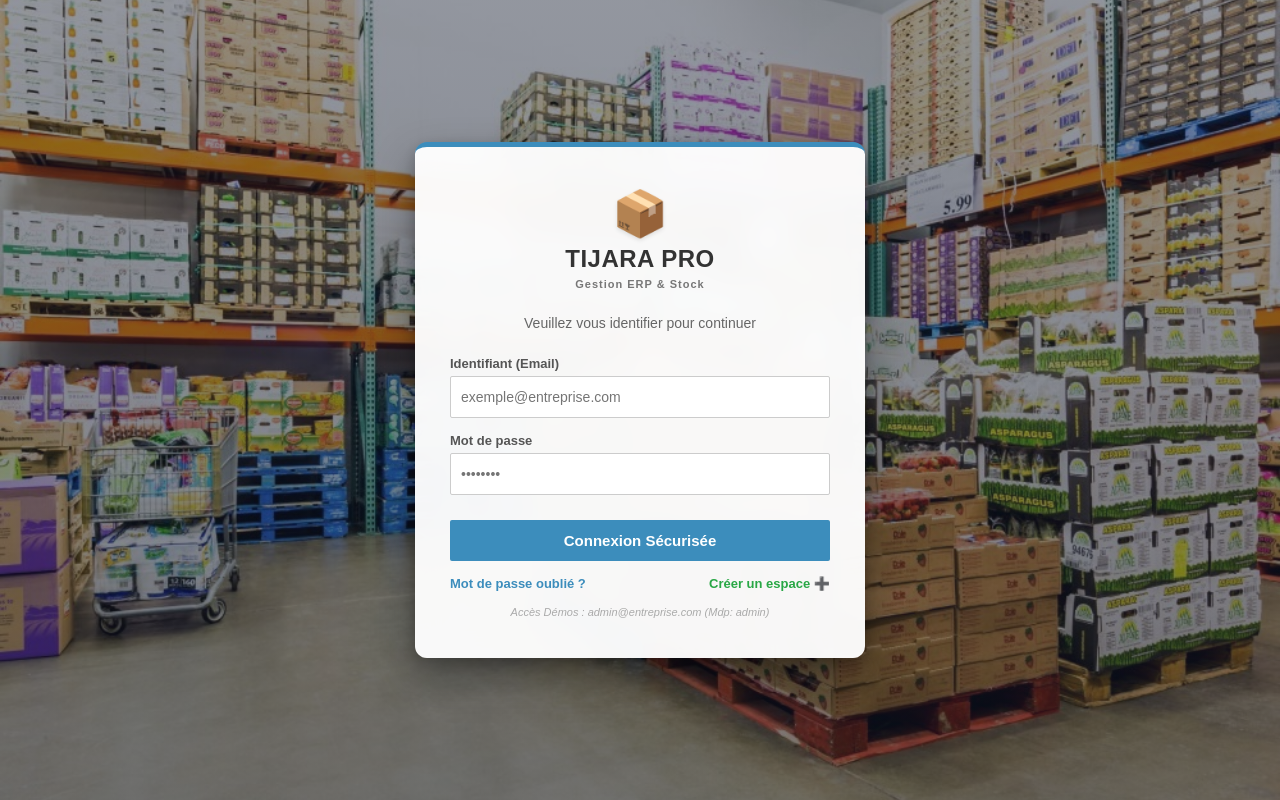
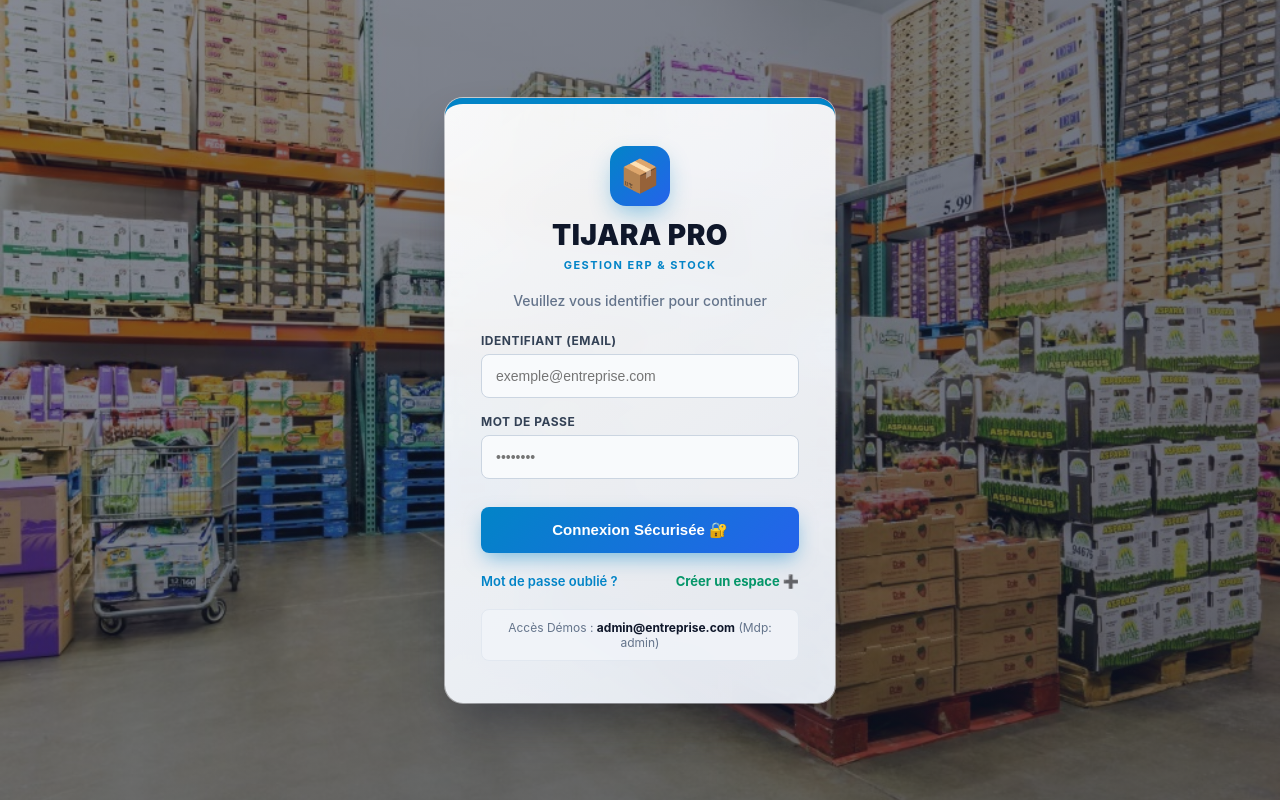
Before and after one commit to momedelkh/gestion-stock, a React (Create React App) app in the folder frontend/: page / in a window 1280 px wide. Built offline with nearby package versions, Linux system fonts and the light colour scheme; the HTML template or start-up script is replaced by a standard one.

Commit message:
style: enhance login card with colorful glassmorphic design

```diff
--- a/frontend/src/index.css
+++ b/frontend/src/index.css
@@ -190,12 +190,24 @@ code {
   display: flex !important;
   justify-content: center !important;
   align-items: center !important;
-  background-image: linear-gradient(rgba(15, 23, 42, 0.45), rgba(15, 23, 42, 0.55)), url('./background-login.jpg') !important;
+  background-image: linear-gradient(135deg, rgba(15, 23, 42, 0.5), rgba(15, 23, 42, 0.65)), url('./background-login.jpg') !important;
   background-position: center center !important;
   background-size: cover !important;
   background-repeat: no-repeat !important;
   background-attachment: fixed !important;
-  font-family: Arial, sans-serif !important;
+  font-family: -apple-system, BlinkMacSystemFont, 'Segoe UI', Roboto, sans-serif !important;
   box-sizing: border-box !important;
   padding: 20px !important;
 }
+
+/* Micro-interactions & animations pour la carte de connexion */
+.login-box input:focus {
+  border-color: #0284c7 !important;
+  background: #ffffff !important;
+  box-shadow: 0 0 0 4px rgba(2, 132, 199, 0.15) !important;
+}
+
+.login-box a:hover {
+  text-decoration: underline !important;
+  opacity: 0.9;
+}
--- a/frontend/src/pages/Login.js
+++ b/frontend/src/pages/Login.js
@@ -80,9 +80,11 @@ function Login() {
             <div className="login-box" style={box}>
 
                 <div style={brandSection}>
-                    <div style={icon}>📦</div>
+                    <div style={iconBadge}>
+                        <span style={{ fontSize: "32px" }}>📦</span>
+                    </div>
                     <h1 style={titleBold}>{isRegistering ? "Création Espace" : "TIJARA PRO"}</h1>
-                    <h2 style={titleSmall}>{isRegistering ? "Enregistrer une entreprise" : "Gestion ERP & Stock"}</h2>
+                    <h2 style={titleSmall}>{isRegistering ? "Enregistrer une entreprise" : "GESTION ERP & STOCK"}</h2>
                 </div>
 
                 <p style={subtitle}>
@@ -140,21 +142,21 @@ function Login() {
                         </div>
 
                         <button
-                          style={{...button, backgroundColor: "#28a745"}}
+                          style={successButton}
                           onClick={register}
-                          onMouseOver={(e) => e.currentTarget.style.backgroundColor = "#218838"}
-                          onMouseOut={(e) => e.currentTarget.style.backgroundColor = "#28a745"}
+                          onMouseOver={(e) => e.currentTarget.style.transform = "translateY(-1px)"}
+                          onMouseOut={(e) => e.currentTarget.style.transform = "none"}
                         >
-                            Créer mon Espace
+                            Créer mon Espace 🚀
                         </button>
 
-                        <div style={{ marginTop: "15px", textAlign: "center" }}>
+                        <div style={{ marginTop: "18px", textAlign: "center" }}>
                             <a
                                 href="#"
                                 onClick={(e) => { e.preventDefault(); setIsRegistering(false); setError(""); }}
                                 style={linkStyle}
                             >
-                                Retour à la Connexion
+                                ← Retour à la Connexion
                             </a>
                         </div>
                     </>
@@ -185,10 +187,10 @@ function Login() {
                         <button
                           style={button}
                           onClick={login}
-                          onMouseOver={(e) => e.currentTarget.style.backgroundColor = "#367fa9"}
-                          onMouseOut={(e) => e.currentTarget.style.backgroundColor = "#3c8dbc"}
+                          onMouseOver={(e) => e.currentTarget.style.transform = "translateY(-1px)"}
+                          onMouseOut={(e) => e.currentTarget.style.transform = "none"}
                         >
-                            Connexion Sécurisée
+                            Connexion Sécurisée 🔐
                         </button>
 
                         <div style={footerLogin}>
@@ -206,15 +208,15 @@ function Login() {
                             <a
                                 href="#"
                                 onClick={(e) => { e.preventDefault(); setIsRegistering(true); setError(""); }}
-                                style={{ ...linkStyle, color: "#28a745" }}
+                                style={{ ...linkStyle, color: "#059669", fontWeight: "700" }}
                             >
                                 Créer un espace ➕
                             </a>
                         </div>
 
-                        <span style={{...demoText, display:"block", marginTop:"15px", textAlign:"center"}}>
-                            Accès Démos : admin@entreprise.com (Mdp: admin)
-                        </span>
+                        <div style={demoBox}>
+                            Accès Démos : <strong style={{ color: "#0f172a" }}>admin@entreprise.com</strong> (Mdp: admin)
+                        </div>
                     </>
                 )}
             </div>
@@ -222,10 +224,10 @@ function Login() {
     );
 }
 
-/* 🎨 STYLES : DESIGN CORPORATE / ADMIN LTE */
+/* 🎨 STYLES : PREMIUM MODERN GLASSMORPHISM & TIJARA PRO THEME */
 
 const footerLogin = {
-    marginTop: "15px",
+    marginTop: "20px",
     display: "flex",
     justifyContent: "space-between",
     alignItems: "center"
@@ -233,16 +235,21 @@ const footerLogin = {
 
 const linkStyle = {
     fontSize: "13px",
-    color: "#3c8dbc",
+    color: "#0284c7",
     textDecoration: "none",
-    fontWeight: "bold",
-    transition: "color 0.2s",
+    fontWeight: "600",
+    transition: "all 0.2s ease"
 };
 
-const demoText = {
-    fontSize: "11px",
-    color: "#aaa",
-    fontStyle: "italic"
+const demoBox = {
+    fontSize: "12px",
+    color: "#64748b",
+    background: "rgba(241, 245, 249, 0.85)",
+    border: "1px solid #e2e8f0",
+    borderRadius: "8px",
+    padding: "10px 12px",
+    marginTop: "20px",
+    textAlign: "center"
 };
 
 const container = {
@@ -251,106 +258,136 @@ const container = {
     display: "flex",
     justifyContent: "center",
     alignItems: "center",
-    backgroundImage: `linear-gradient(rgba(15, 23, 42, 0.45), rgba(15, 23, 42, 0.55)), url(${bgImage})`,
+    backgroundImage: `linear-gradient(135deg, rgba(15, 23, 42, 0.5), rgba(15, 23, 42, 0.65)), url(${bgImage})`,
     backgroundPosition: "center",
     backgroundSize: "cover",
     backgroundRepeat: "no-repeat",
     backgroundAttachment: "fixed",
-    fontFamily: "Arial, sans-serif",
+    fontFamily: "-apple-system, BlinkMacSystemFont, 'Segoe UI', Roboto, Helvetica, Arial, sans-serif",
     boxSizing: "border-box",
     padding: "20px"
 };
 
 const box = {
-    background: "rgba(255, 255, 255, 0.96)",
-    backdropFilter: "blur(12px)",
-    WebkitBackdropFilter: "blur(12px)",
-    padding: "40px 35px",
-    borderRadius: "12px",
+    background: "linear-gradient(145deg, rgba(255, 255, 255, 0.95), rgba(240, 246, 255, 0.92))",
+    backdropFilter: "blur(20px)",
+    WebkitBackdropFilter: "blur(20px)",
+    padding: "42px 36px",
+    borderRadius: "18px",
     textAlign: "center",
-    width: "380px",
-    maxWidth: "90%",
-    boxShadow: "0 20px 40px rgba(0, 0, 0, 0.35), 0 5px 15px rgba(0, 0, 0, 0.2)",
-    borderTop: "5px solid #3c8dbc"
+    width: "390px",
+    maxWidth: "92%",
+    boxShadow: "0 25px 50px -12px rgba(15, 23, 42, 0.45), 0 0 0 1px rgba(255, 255, 255, 0.6)",
+    borderTop: "6px solid #0284c7",
+    boxSizing: "border-box"
 };
 
 const brandSection = {
-    marginBottom: "25px"
+    marginBottom: "20px"
 };
 
-const icon = {
-    fontSize: "45px",
-    textShadow: "0 2px 4px rgba(0,0,0,0.1)",
-    marginBottom: "5px"
+const iconBadge = {
+    width: "60px",
+    height: "60px",
+    margin: "0 auto 12px auto",
+    borderRadius: "16px",
+    background: "linear-gradient(135deg, #0284c7 0%, #2563eb 100%)",
+    display: "flex",
+    justifyContent: "center",
+    alignItems: "center",
+    boxShadow: "0 10px 25px -5px rgba(2, 132, 199, 0.45)"
 };
 
 const titleBold = {
-    color: "#333",
-    fontSize: "24px",
+    color: "#0f172a",
+    fontSize: "28px",
     margin: "0",
     fontWeight: "900",
     letterSpacing: "0.5px"
 };
 
 const titleSmall = {
-    color: "#777",
+    color: "#0284c7",
     fontSize: "11px",
-    margin: "5px 0 0 0",
-    letterSpacing: "1px"
+    margin: "6px 0 0 0",
+    fontWeight: "700",
+    letterSpacing: "1.5px"
 };
 
 const subtitle = {
-    color: "#666",
+    color: "#64748b",
     fontSize: "14px",
-    marginBottom: "25px",
-    fontWeight: "normal"
+    marginBottom: "24px",
+    fontWeight: "500"
 };
 
 const inputContainer = {
-    marginBottom: "15px",
+    marginBottom: "16px",
     textAlign: "left"
 };
 
 const label = {
     display: "block",
-    marginBottom: "5px",
-    fontSize: "13px",
-    color: "#555",
-    fontWeight: "bold"
+    marginBottom: "6px",
+    fontSize: "12px",
+    color: "#334155",
+    fontWeight: "700",
+    textTransform: "uppercase",
+    letterSpacing: "0.5px"
 };
 
 const input = {
     width: "100%",
-    padding: "12px 10px",
-    boxSizing: "border-box", // Very necessary
-    borderRadius: "2px",
-    border: "1px solid #ccc",
+    padding: "13px 14px",
+    boxSizing: "border-box",
+    borderRadius: "8px",
+    border: "1.5px solid #cbd5e1",
     outline: "none",
     fontSize: "14px",
+    background: "#f8fafc",
+    color: "#0f172a",
+    transition: "all 0.2s ease"
 };
 
 const button = {
     width: "100%",
-    padding: "12px",
-    background: "#3c8dbc",
-    color: "#fff",
+    padding: "14px",
+    background: "linear-gradient(135deg, #0284c7 0%, #2563eb 100%)",
+    color: "#ffffff",
     border: "none",
-    borderRadius: "2px",
+    borderRadius: "8px",
     cursor: "pointer",
     fontSize: "15px",
-    fontWeight: "bold",
-    marginTop: "10px",
-    transition: "background 0.2s"
+    fontWeight: "700",
+    marginTop: "12px",
+    boxShadow: "0 8px 20px -4px rgba(2, 132, 199, 0.5)",
+    transition: "all 0.2s ease"
+};
+
+const successButton = {
+    width: "100%",
+    padding: "14px",
+    background: "linear-gradient(135deg, #10b981 0%, #059669 100%)",
+    color: "#ffffff",
+    border: "none",
+    borderRadius: "8px",
+    cursor: "pointer",
+    fontSize: "15px",
+    fontWeight: "700",
+    marginTop: "12px",
+    boxShadow: "0 8px 20px -4px rgba(16, 185, 129, 0.45)",
+    transition: "all 0.2s ease"
 };
 
 const errorStyle = {
-    color: "#dd4b39",
-    background: "#f2dede",
-    border: "1px solid #ebccd1",
-    padding: "10px",
-    borderRadius: "2px",
+    color: "#ef4444",
+    background: "#fef2f2",
+    border: "1px solid #fecaca",
+    padding: "11px 14px",
+    borderRadius: "8px",
     marginBottom: "20px",
-    fontSize: "13px"
+    fontSize: "13px",
+    fontWeight: "500"
 };
 
 export default Login;
```
